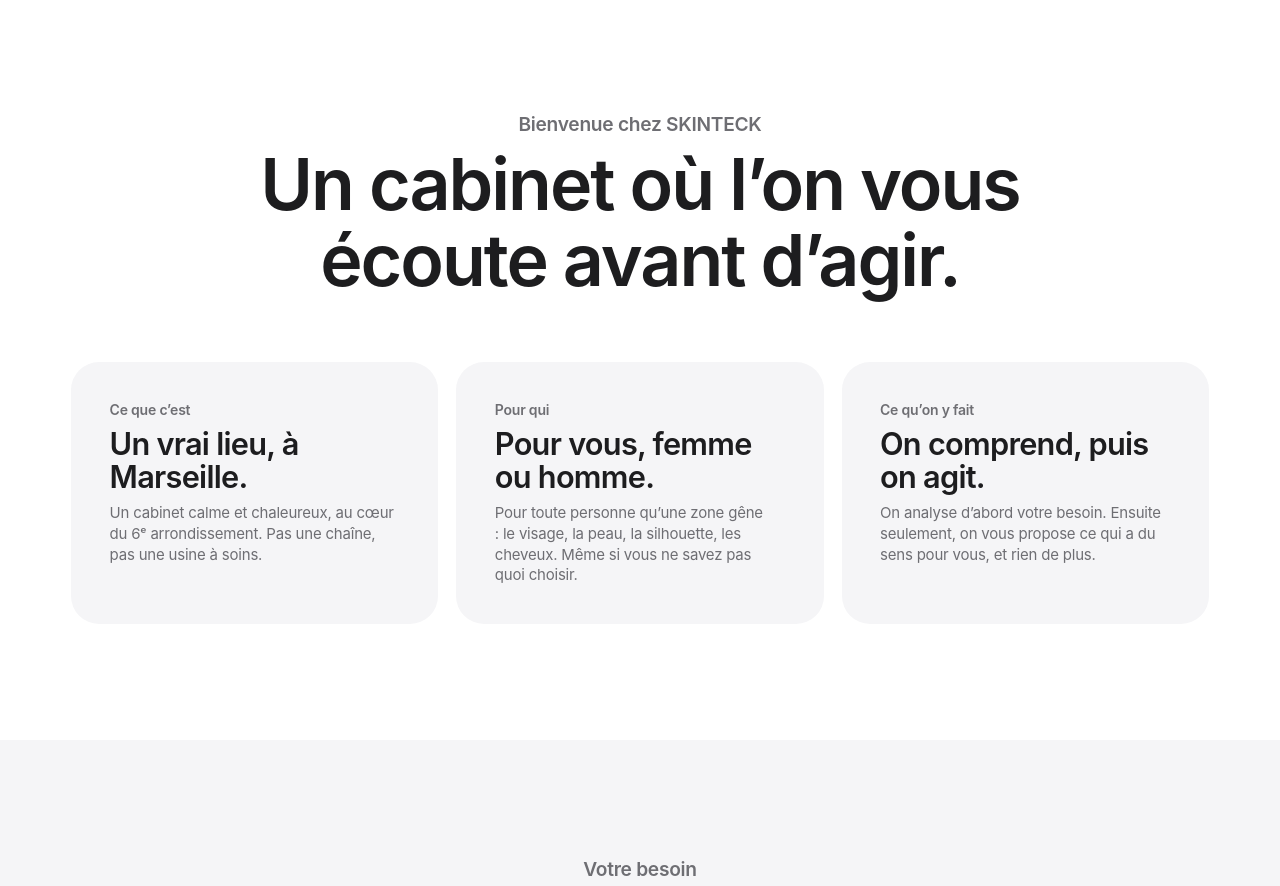
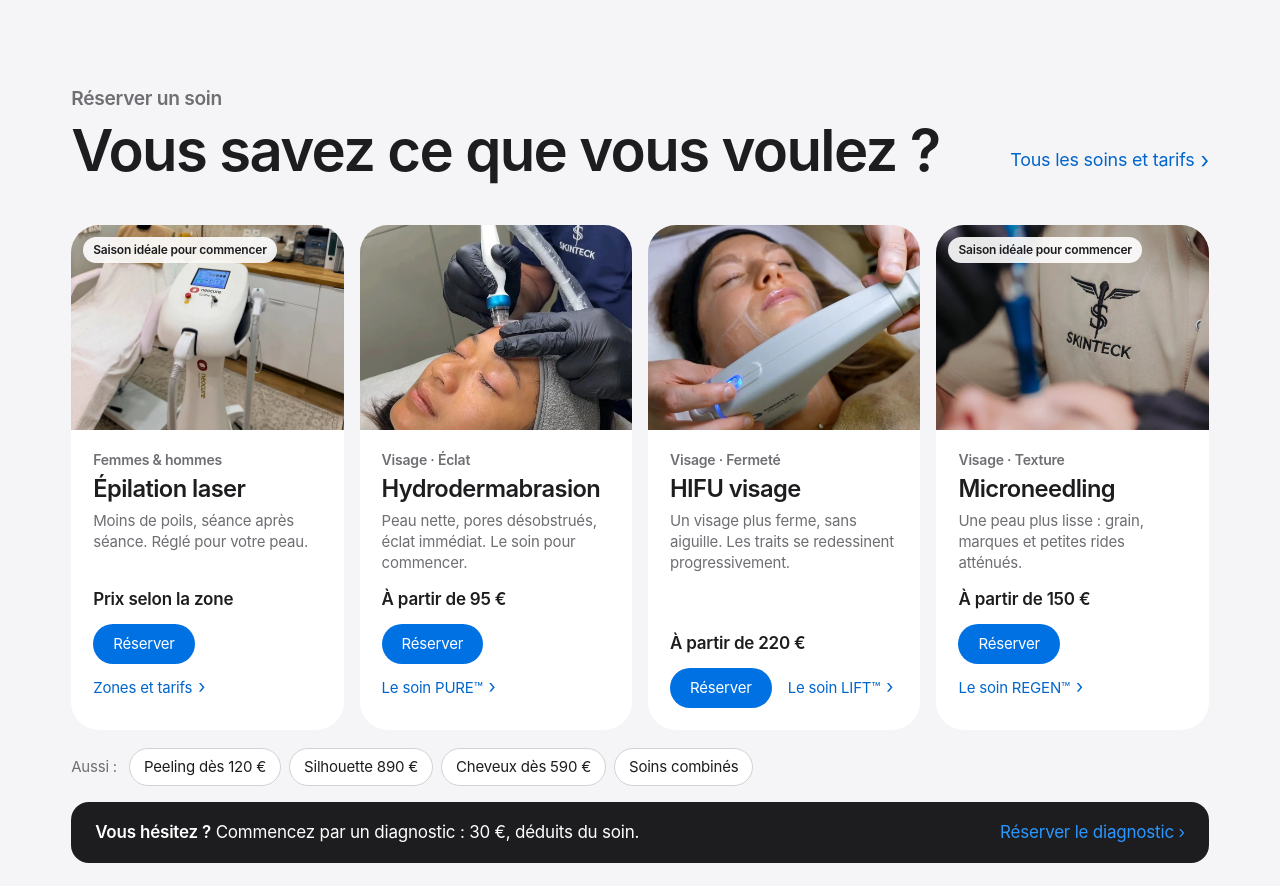
Before and after one commit to thecongressionalreview-gif/skinteck-maquettes, a plain HTML site: page clarte/index.html in a window 1280 px wide. Shown: the part 1560-2446 px from the top of the page. Drawn offline with Linux system fonts and the light colour scheme.

Commit message:
Clarté: put the most booked services first
Adds a 'Réserver un soin' block under the hero with laser,
hydrodermabrasion, HIFU and microneedling, prices and book buttons,
plus a diagnostic option for visitors who are unsure.

Co-Authored-By: Claude Opus 5.5 <noreply@anthropic.com>

```diff
--- a/clarte/assets/style.css
+++ b/clarte/assets/style.css
@@ -304,5 +304,36 @@ ul,ol{list-style:none}
   .bring{grid-template-columns:1fr}
 }
 
+/* v3: quick booking, top services first */
+.quick{padding-block:clamp(56px,7vw,96px)}
+.quick__head{display:flex;flex-wrap:wrap;align-items:flex-end;justify-content:space-between;gap:10px 24px}
+.quick .title{font-size:clamp(34px,4.6vw,58px)}
+.qgrid{display:grid;grid-template-columns:repeat(4,minmax(0,1fr));gap:16px;margin-top:clamp(26px,3.4vw,44px)}
+.q{display:flex;flex-direction:column;background:var(--white);border-radius:var(--radius);overflow:hidden}
+.q__img{position:relative;aspect-ratio:4/3;overflow:hidden}
+.q__img img{width:100%;height:100%;object-fit:cover}
+.q__flag{position:absolute;left:12px;top:12px;background:rgba(255,255,255,.9);backdrop-filter:blur(10px);-webkit-backdrop-filter:blur(10px);border-radius:999px;padding:4px 10px;font-size:12px;font-weight:600;color:var(--text)}
+.q__txt{display:flex;flex-direction:column;flex:1;padding:20px 22px 22px}
+.q h3{font-weight:600;font-size:clamp(24px,2.2vw,30px);line-height:1.08;letter-spacing:-.024em}
+.q__txt>p:not(.tagline):not(.q__price){margin-top:8px;font-size:15px;line-height:1.4;color:var(--muted)}
+.q__price{margin-top:auto;padding-top:14px;font-weight:600;font-size:17px}
+.q__act{display:flex;flex-wrap:wrap;align-items:center;gap:4px 16px;margin-top:12px}
+.q__act .btn{min-height:40px;padding:8px 20px;font-size:15px}
+.q__act .more-link{font-size:15px;min-height:40px}
+.also{display:flex;flex-wrap:wrap;gap:8px;align-items:center;margin-top:18px;font-size:15px}
+.also span{color:var(--muted);margin-right:4px}
+.also a{text-decoration:none;background:var(--white);border:1px solid var(--line);border-radius:999px;padding:7px 14px;transition:border-color .2s}
+.also a:hover{border-color:var(--text)}
+.unsure{display:flex;flex-wrap:wrap;align-items:center;justify-content:space-between;gap:8px 20px;margin-top:16px;padding:18px 24px;border-radius:18px;background:var(--text);color:var(--white);text-decoration:none}
+.unsure b{font-weight:600}
+.unsure__go{color:var(--link-dark);white-space:nowrap}
+@media (max-width:1080px){.qgrid{grid-template-columns:1fr 1fr}}
+@media (max-width:560px){
+  .qgrid{display:flex;overflow-x:auto;scroll-snap-type:x mandatory;margin-inline:calc(-1*var(--gutter));padding-inline:var(--gutter);scrollbar-width:none}
+  .qgrid::-webkit-scrollbar{display:none}
+  .q{flex:none;width:78vw;scroll-snap-align:start}
+}
+.q h3{font-size:clamp(22px,1.85vw,28px);hyphens:auto;-webkit-hyphens:auto;overflow-wrap:break-word}
+
 :root{--banner:24px}
 .maquette{position:fixed;top:0;left:0;right:0;z-index:70;background:#1d1d1f;color:#f5f5f7;font:400 11px/24px system-ui,sans-serif;height:24px;text-align:center;white-space:nowrap;overflow:hidden}.maquette a{color:#fff;margin-right:10px}.maquette-toast{position:fixed;left:50%;bottom:84px;transform:translate(-50%,12px);z-index:80;background:#1d1d1f;color:#f5f5f7;padding:10px 16px;border-radius:999px;font:400 14px/1.3 system-ui,sans-serif;opacity:0;pointer-events:none;transition:opacity .2s,transform .2s}.maquette-toast.on{opacity:1;transform:translate(-50%,0)}
--- a/clarte/index.html
+++ b/clarte/index.html
@@ -17,9 +17,9 @@
   <div class="nav__in">
     <a class="logo" href="index.html" aria-label="SKINTECK, accueil"><img src="assets/img/logo.png" alt=""></a>
     <nav class="links" aria-label="Navigation principale">
+      <a href="#reserver">Soins &amp; tarifs</a>
       <a href="#besoin">Votre besoin</a>
       <a href="diagnostic.html">Diagnostic</a>
-      <a href="#soins">Soins</a>
       <a href="cabinet.html">Le cabinet</a>
       <a href="#" data-off>Journal</a>
       <a href="#contact">Contact</a>
@@ -32,9 +32,9 @@
 </header>
 
 <div class="menu" id="menu">
+  <a href="#reserver">Soins &amp; tarifs</a>
   <a href="#besoin">Votre besoin</a>
   <a href="diagnostic.html">Diagnostic</a>
-  <a href="#soins">Soins</a>
   <a href="cabinet.html">Le cabinet</a>
   <a href="#" data-off>Journal</a>
   <a href="#contact">Contact</a>
@@ -49,8 +49,8 @@
       <h1>Comprendre avant de traiter.</h1>
       <p class="lede lead">Visage, silhouette, cheveux. Avant de vous proposer un soin, on prend le temps de comprendre ce qui vous gêne.</p>
       <div class="actions">
-        <a class="btn" href="#" data-off>Prendre rendez-vous</a>
-        <a class="more-link" href="#bienvenue">Découvrir SKINTECK</a>
+        <a class="btn" href="#reserver">Réserver un soin</a>
+        <a class="more-link" href="#besoin">Je ne sais pas quoi choisir</a>
       </div>
     </div>
     <div class="hero__img"><img src="assets/img/lounge.webp" alt="Le salon d’accueil du cabinet SKINTECK, poutres apparentes et lumière douce" fetchpriority="high" style="object-position:50% 58%"></div>
@@ -61,6 +61,69 @@
         <li><strong>Sans engagement</strong>Le diagnostic n’oblige à aucun soin</li>
         <li><strong>Sur rendez-vous</strong>Lun–ven 10h–19h30, sam 10h–17h</li>
       </ul>
+    </div>
+  </section>
+
+  <!-- 1b. Réserver directement : les soins les plus demandés, en tête -->
+  <section class="sec grey quick" id="reserver">
+    <div class="wrap">
+      <div class="quick__head">
+        <div>
+          <p class="kicker">Réserver un soin</p>
+          <h2 class="title">Vous savez ce que vous voulez ?</h2>
+        </div>
+        <a class="more-link" href="#soins">Tous les soins et tarifs</a>
+      </div>
+      <div class="qgrid">
+        <article class="q">
+          <div class="q__img"><img loading="lazy" src="assets/img/laser.webp" alt="Le laser diode du cabinet"><span class="q__flag">Saison idéale pour commencer</span></div>
+          <div class="q__txt">
+            <p class="tagline">Femmes &amp; hommes</p>
+            <h3>Épilation laser</h3>
+            <p>Moins de poils, séance après séance. Réglé pour votre peau.</p>
+            <p class="q__price">Prix selon la zone</p>
+            <div class="q__act"><a class="btn" href="#" data-off>Réserver</a><a class="more-link" href="#" data-off>Zones et tarifs</a></div>
+          </div>
+        </article>
+        <article class="q">
+          <div class="q__img"><img loading="lazy" src="assets/img/pure.webp" alt="Soin d’hydrodermabrasion du visage"></div>
+          <div class="q__txt">
+            <p class="tagline">Visage · Éclat</p>
+            <h3>Hydrodermabrasion</h3>
+            <p>Peau nette, pores désobstrués, éclat immédiat. Le soin pour commencer.</p>
+            <p class="q__price">À partir de 95 €</p>
+            <div class="q__act"><a class="btn" href="#" data-off>Réserver</a><a class="more-link" href="#" data-off>Le soin PURE™</a></div>
+          </div>
+        </article>
+        <article class="q">
+          <div class="q__img"><img loading="lazy" src="assets/img/lift.webp" alt="Séance de HIFU sur le visage"></div>
+          <div class="q__txt">
+            <p class="tagline">Visage · Fermeté</p>
+            <h3>HIFU visage</h3>
+            <p>Un visage plus ferme, sans aiguille. Les traits se redessinent progressivement.</p>
+            <p class="q__price">À partir de 220 €</p>
+            <div class="q__act"><a class="btn" href="#" data-off>Réserver</a><a class="more-link" href="#" data-off>Le soin LIFT™</a></div>
+          </div>
+        </article>
+        <article class="q">
+          <div class="q__img"><img loading="lazy" src="assets/img/regen.webp" alt="Microneedling du visage"><span class="q__flag">Saison idéale pour commencer</span></div>
+          <div class="q__txt">
+            <p class="tagline">Visage · Texture</p>
+            <h3>Microneedling</h3>
+            <p>Une peau plus lisse : grain, marques et petites rides atténués.</p>
+            <p class="q__price">À partir de 150 €</p>
+            <div class="q__act"><a class="btn" href="#" data-off>Réserver</a><a class="more-link" href="#" data-off>Le soin REGEN™</a></div>
+          </div>
+        </article>
+      </div>
+      <div class="also">
+        <span>Aussi :</span>
+        <a href="#" data-off>Peeling dès 120 €</a>
+        <a href="#" data-off>Silhouette 890 €</a>
+        <a href="#" data-off>Cheveux dès 590 €</a>
+        <a href="#" data-off>Soins combinés</a>
+      </div>
+      <a class="unsure" href="diagnostic.html"><span><b>Vous hésitez ?</b> Commencez par un diagnostic : 30 €, déduits du soin.</span><span class="unsure__go">Réserver le diagnostic ›</span></a>
     </div>
   </section>
 
@@ -281,8 +344,8 @@
 </footer>
 
 <div class="buy">
-  <span><b>Diagnostic SKINTECK</b><small>30 €, déduits si un soin est réalisé</small></span>
-  <a class="btn" href="#" data-off>Réserver</a>
+  <span><b>Laser, HIFU, visage</b><small>Réservez en ligne en 1 minute</small></span>
+  <a class="btn" href="#reserver">Réserver un soin</a>
 </div>
 <script src="assets/main.js"></script>
 </body>
```
